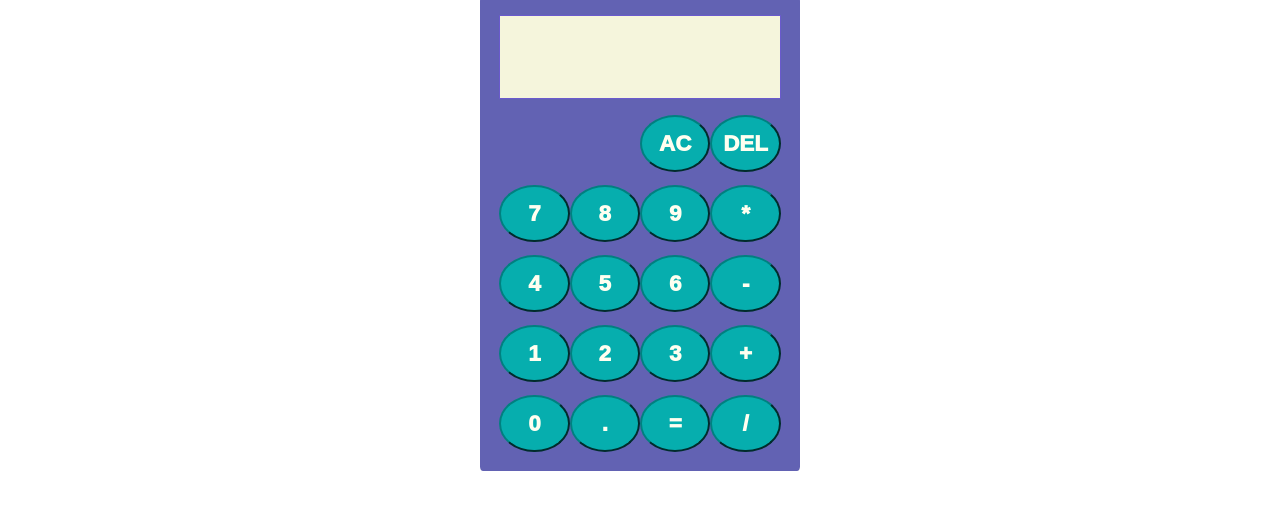
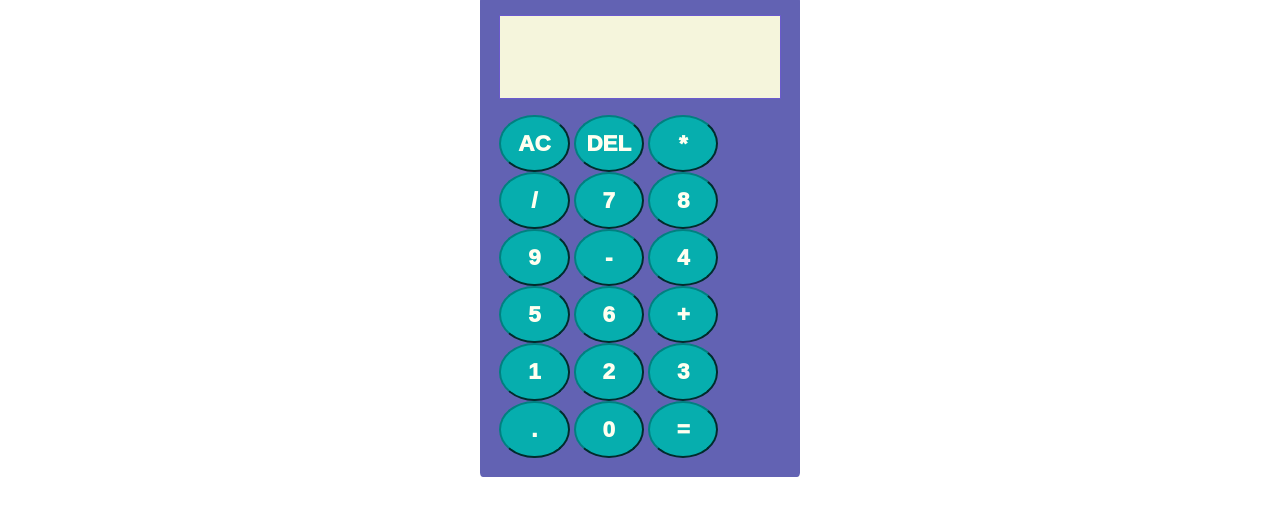
Before and after one commit to fab44-cloud/calculator, a plain HTML site: page index.html in a window 1280 px wide. Shown: the part 103-618 px from the top of the page. Drawn offline with Linux system fonts and the light colour scheme.

Commit message:
Organize buttons under keypad container to simplify layout

```diff
--- a/index.html
+++ b/index.html
@@ -11,36 +11,32 @@
     <h1>Calculator</h1>
     <div class="container">
       <div class="calculator-container">
-        <div class="display"></div>
+        <div class="display" aria-live="polite"></div>
         <div class="keypad">
-          <div class="first-row">
-            <button class="clear-key">AC</button>
-            <button class="backspace-button">DEL</button>
-          </div>
-          <div class="other-rows">
+          <!-- Top row buttons -->
+          <button class="clear-key" aria-label="Clear">AC</button>
+          <button class="backspace-button" aria-label="Delete">DEL</button>
+          <button class="operator-keys" aria-label="Multiply">*</button>
+          <button class="operator-keys" aria-label="Divide">/</button>
+
+          <!-- Number and operator buttons -->
           <button id="seven" class="numeric-keys">7</button>
           <button id="eight" class="numeric-keys">8</button>
           <button class="numeric-keys">9</button>
-            <button class="operator-keys">*</button>
-          </div>
-          <div class="other-rows">
+          <button class="operator-keys" aria-label="Subtract">-</button>
+
           <button class="numeric-keys">4</button>
           <button class="numeric-keys">5</button>
           <button class="numeric-keys">6</button>
-            <button class="operator-keys">-</button>
-          </div>
-          <div class="other-rows">
+          <button class="operator-keys" aria-label="Add">+</button>
+
           <button class="numeric-keys">1</button>
           <button class="numeric-keys">2</button>
           <button class="numeric-keys">3</button>
-            <button class="operator-keys">+</button>
-          </div>
-          <div class="other-rows">
-            <button class="numeric-keys">0</button>
-            <button class="decimal-key">.</button>
-            <button class="equals-button">=</button>
-            <button class="operator-keys">/</button>
-          </div>
+          <button class="decimal-key" aria-label="Decimal">.</button>
+
+          <button class="numeric-keys zero-key">0</button>
+          <button class="equals-button" aria-lable="Equals">=</button>
         </div>
       </div>
     </div>
```
Lines whose indentation alone changed are shown as unchanged.
